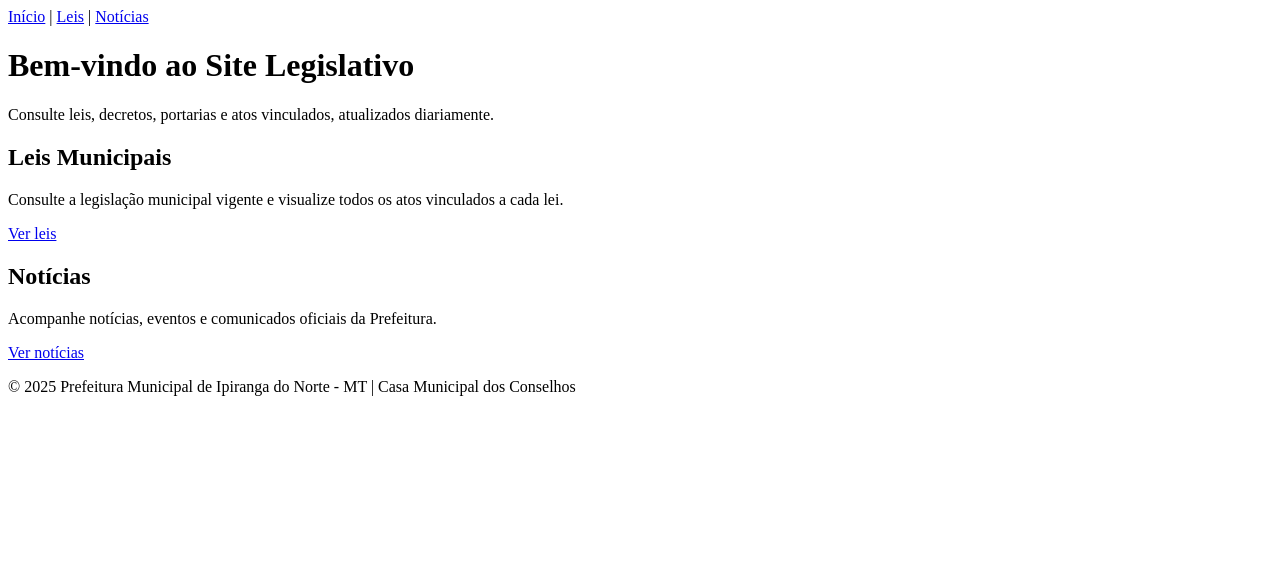
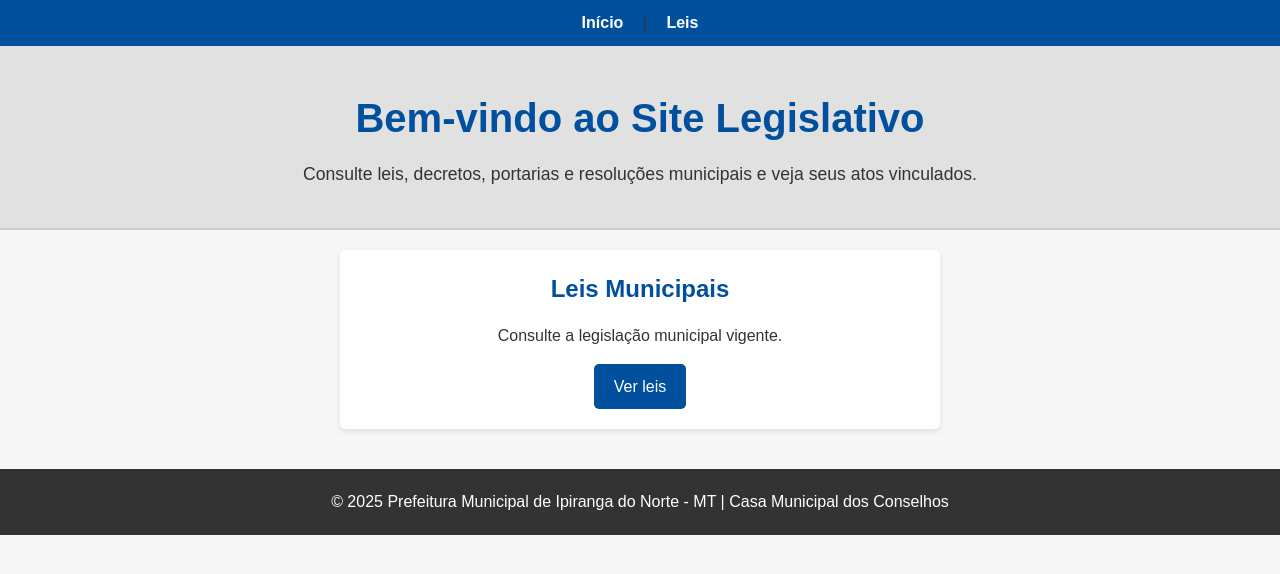
Before and after one commit to BrunaMoraisMarques/site-legislativo, a plain HTML site: page index.html in a window 1280 px wide. Drawn offline with Linux system fonts and the light colour scheme.

Commit message:
Atualizar site com foco em leis, detalhes automáticos e estilo profissional

```diff
--- a/css/style.css
+++ b/css/style.css
@@ -1,39 +1,104 @@
-.lista-leis {
-    display: flex;
-    flex-wrap: wrap;
-    justify-content: center;
-    gap: 20px;
+/* Reset básico e fonte */
+* {
+    margin: 0;
+    padding: 0;
+    box-sizing: border-box;
+    font-family: Arial, sans-serif;
 }
 
-.lei-card {
-    background: #fff;
-    border: 1px solid #ccc;
-    border-radius: 8px;
-    padding: 20px;
-    width: 300px;
-    box-shadow: 0 3px 6px rgba(0,0,0,0.1);
-    transition: transform 0.2s;
+body {
+    background-color: #f7f7f7;
+    color: #333;
+    line-height: 1.6;
 }
 
-.lei-card:hover {
-    transform: translateY(-5px);
+/* Navegação */
+nav {
+    background-color: #00509e;
+    padding: 10px;
+    text-align: center;
 }
 
-.lei-card button {
-    padding: 8px 15px;
+nav a {
+    color: #fff;
+    text-decoration: none;
+    margin: 0 15px;
+    font-weight: bold;
+}
+
+nav a:hover {
+    text-decoration: underline;
+}
+
+/* Cabeçalho */
+header {
+    background-color: #e1e1e1;
+    padding: 40px 20px;
+    text-align: center;
+    border-bottom: 2px solid #ccc;
+}
+
+header h1 {
+    font-size: 2.5rem;
+    color: #00509e;
+}
+
+header p {
+    font-size: 1.1rem;
     margin-top: 10px;
+}
+
+/* Seções principais */
+section.card {
+    background-color: #fff;
+    margin: 20px auto;
+    padding: 20px;
+    max-width: 600px;
+    border-radius: 5px;
+    box-shadow: 0 2px 6px rgba(0,0,0,0.1);
+    text-align: center;
+}
+
+section.card h2 {
+    color: #00509e;
+    margin-bottom: 15px;
+}
+
+section.card p {
+    margin-bottom: 15px;
+}
+
+section.card a, section.card button {
+    display: inline-block;
+    padding: 10px 20px;
     background-color: #00509e;
     color: #fff;
+    text-decoration: none;
+    border-radius: 5px;
     border: none;
-    border-radius: 5px;
     cursor: pointer;
 }
 
-.lei-card button:hover {
+section.card a:hover, section.card button:hover {
     background-color: #003f7f;
 }
 
-.detalhes-vinculados {
-    margin-top: 10px;
+/* Detalhes dos atos vinculados */
+.detalhes {
+    margin-top: 15px;
     text-align: left;
 }
+
+.detalhes ul {
+    list-style-type: disc;
+    margin-left: 20px;
+}
+
+/* Rodapé */
+footer {
+    background-color: #333;
+    color: #fff;
+    text-align: center;
+    padding: 20px;
+    margin-top: 40px;
+}
--- a/index.html
+++ b/index.html
@@ -9,33 +9,24 @@
 <body>
     <nav>
         <a href="index.html">Início</a> |
-        <a href="leis.html">Leis</a> |
-        <a href="noticias.html">Notícias</a>
+        <a href="leis.html">Leis</a>
     </nav>
 
     <header>
         <h1>Bem-vindo ao Site Legislativo</h1>
-        <p>Consulte leis, decretos, portarias e atos vinculados, atualizados diariamente.</p>
+        <p>Consulte leis, decretos, portarias e resoluções municipais e veja seus atos vinculados.</p>
     </header>
 
     <main class="secoes">
         <section class="card">
             <h2>Leis Municipais</h2>
-            <p>Consulte a legislação municipal vigente e visualize todos os atos vinculados a cada lei.</p>
+            <p>Consulte a legislação municipal vigente.</p>
             <a href="leis.html" class="botao">Ver leis</a>
-        </section>
-
-        <section class="card">
-            <h2>Notícias</h2>
-            <p>Acompanhe notícias, eventos e comunicados oficiais da Prefeitura.</p>
-            <a href="noticias.html" class="botao">Ver notícias</a>
         </section>
     </main>
 
     <footer>
         <p>© 2025 Prefeitura Municipal de Ipiranga do Norte - MT | Casa Municipal dos Conselhos</p>
     </footer>
-
-    <script src="js/script.js"></script>
 </body>
 </html>
```
Also changed, not shown: leis.html (+69 -25 lines), js/jsleis.js.txt (added).
